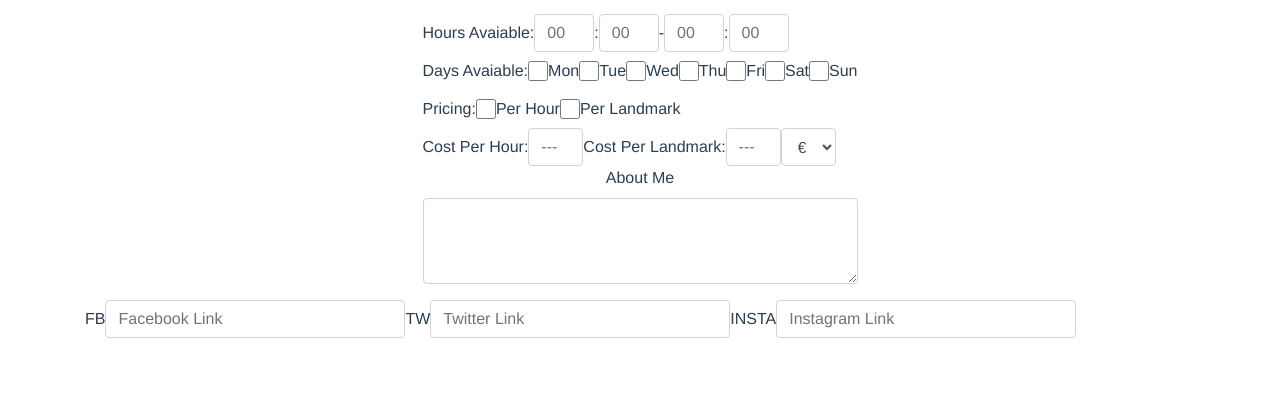
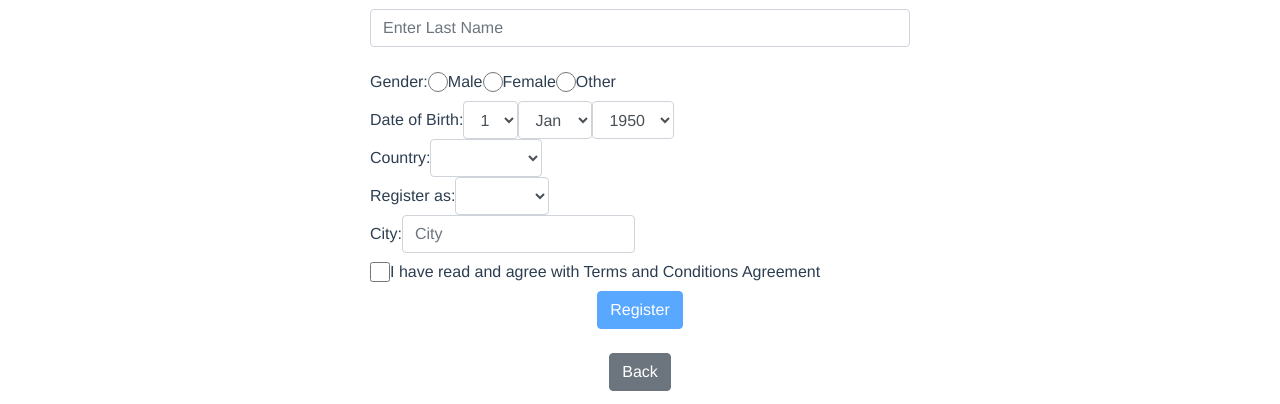
Before and after one commit to wildwest25/TourMeIn, a Vue app in the folder tourmein/: page /register in a window 1280 px wide. Before the commit this address led to /guide_profile. Shown: the part 446-850 px from the top of the page. Before the commit the page ends 800 px from the top, so only its background shows below. Built offline with nearby package versions, Linux system fonts and the light colour scheme; no server answers; the database is empty; sample sign-in values are in the browser's storage.

Commit message:
Detekcija uloge guide/user nakon login/register (firestore), testiranje povljacenja informacija sa firebase-a

```diff
--- a/tourmein/package.json
+++ b/tourmein/package.json
@@ -10,6 +10,7 @@
     "core-js": "^3.6.5",
     "eslint": "^7.18.0",
     "firebase": "^8.2.1",
+    "moment": "^2.29.1",
     "vue": "^2.6.11",
     "vue-router": "^3.2.0"
   },
--- a/tourmein/src/App.vue
+++ b/tourmein/src/App.vue
@@ -53,21 +53,36 @@
 
 <script>
 import store from '@/store';
-import { firebase } from '@/firebase';
+import { firebase, db } from '@/firebase';
 import router from '@/router';
 
 firebase.auth().onAuthStateChanged((user) => {
 	const currentRoute = router.currentRoute;
 
-	// TODO: zamjenit i sloziti da ako je guide logiran da ide na guide profile ako ne na user pocetnu
+	// * RIJESENO :) zamjenit i sloziti da ako je guide logiran da ide na guide profile ako ne na user pocetnu
 	if (user) {
 		// User is signed in.
 		console.log(user.email);
 		store.currentUser = user.email;
 
-		if (!currentRoute.meta.needsUser) {
-			router.push({ name: 'Guide_profile' });
-		}
+		db.collection('user')
+			.where('email', '==', user.email)
+			.get()
+			.then((querySnapshot) => {
+				querySnapshot.forEach((doc) => {
+					// doc.data() is never undefined for query doc snapshots
+					console.log(doc.id, ' => ', doc.data());
+
+					if (!currentRoute.meta.needsUser && doc.guide == 'true') {
+						router.push({ name: 'Guide_profile' });
+					} else if (!currentRoute.meta.needsUser && !doc.guide) {
+						router.push({ name: 'User_profile' });
+					}
+				});
+			})
+			.catch((error) => {
+				console.log('Error getting documents: ', error);
+			});
 	} else {
 		// User is not signed in.
 		console.log('No user');
--- a/tourmein/src/views/Login.vue
+++ b/tourmein/src/views/Login.vue
@@ -54,8 +54,6 @@ export default {
 	},
 	methods: {
 		login() {
-			console.log('login...' + this.email);
-
 			firebase
 				.auth()
 				.signInWithEmailAndPassword(this.email, this.password)
--- a/tourmein/src/views/My_pervious_tours-guide.vue
+++ b/tourmein/src/views/My_pervious_tours-guide.vue
@@ -6,11 +6,7 @@
 			</div>
 		</div>
 		<div class="col-8 offset-1">
-      <user-card
-        v-for="card in filteredCards"
-        :key="card.url"
-        :info="card"
-      />
+			<user-card v-for="card in filteredCards" :key="card.url" :info="card" />
 		</div>
 		<!--<div class="col-4">
             Sidebar
@@ -19,9 +15,9 @@
 </template>
 <script>
 // @ is an alias to /src
-import UserCard from "@/components/UserCard.vue";
-import store from "@/store";
-import { db } from "@/firebase";
+import UserCard from '@/components/UserCard.vue';
+import store from '@/store';
+import { db } from '@/firebase';
 
 // let cards = [];
 
@@ -49,9 +45,9 @@ cards = [
 ];*/
 
 export default {
-  name: "home",
-  props: ["id"],
-  data: function () {
+	name: 'home',
+	props: ['id'],
+	data: function() {
 		return {
 			cards: [],
 			store,
@@ -59,13 +55,32 @@ export default {
 	},
 	mounted() {
 		//* dohvat iz Firebasea
-    this.getPosts();
+		this.getPrevTours();
 	},
 	methods: {
-    getPosts() {
-      console.log("firebase dohvat...")
+		getPrevTours() {
+			console.log('firebase dohvat...');
 
-      db.collection("posts")
+			db.collection('tours')
+				.get()
+				.then((query) => {
+					this.cards = [];
+					query.forEach((doc) => {
+						//console.log('ID: ', doc.id);
+						//console.log('Podaci: ', doc.data());
+
+						const data = doc.data();
+
+						this.cards.push({
+							id: doc.id,
+							time: data.date, //TODO: 17:31 timestamp #5 part 2
+							description: data.userName,
+							rated: data.rated,
+							monuments: data.monuments,
+							lang: doc.languages,
+						});
+					});
+				});
 		},
 	},
 	computed: {
--- a/tourmein/src/views/Register.vue
+++ b/tourmein/src/views/Register.vue
@@ -62,14 +62,24 @@
 						<div class="form-inline">
 							<label for="gender"> Gender: </label>
 							<div>
-								<input type="radio" name="gen" id="male" style="width: 20px" class="form-control" />
+								<input
+									type="radio"
+									v-model="newGender"
+									name="gen"
+									id="male"
+									value="male"
+									style="width: 20px"
+									class="form-control"
+								/>
 							</div>
 							<label for="male"> Male </label>
 							<div>
 								<input
 									type="radio"
+									v-model="newGender"
 									name="gen"
 									id="female"
+									value="female"
 									style="width: 20px"
 									class="form-control"
 								/>
@@ -78,8 +88,10 @@
 							<div>
 								<input
 									type="radio"
+									v-model="newGender"
 									name="gen"
 									id="other"
+									value="other"
 									style="width: 20px"
 									class="form-control"
 								/>
@@ -118,68 +130,60 @@
 						<div class="form-inline">
 							<label for="costPerHour"> Country: </label>
 							<div class="form-group">
-								<select class="form-control" id="country">
-									<option>Croatia</option>
-									<option>Germany</option>
-									<option>Italy</option>
-									<option>Slovenia</option>
+								<select class="form-control" id="fromcountry" v-model="fromCountry">
+									<option value="Croatia">Croatia</option>
+									<option value="Germany">Germany</option>
+									<option value="Italy">Italy</option>
+									<option value="Slovenia">Slovenia</option>
 								</select>
 							</div>
 						</div>
 						<div class="form-inline">
 							<label for="registerAs"> Register as: </label>
 							<div class="form-group">
-								<select class="form-control" id="registerAs">
-									<option>Tourist</option>
-									<option>Guide</option>
+								<select class="form-control" id="registerAs" v-model="isGuide">
+									<option value="">Tourist</option>
+									<option value="true">Guide</option>
 								</select>
 							</div>
 						</div>
 						<div class="form-inline">
 							<label for="exampleCity">City:</label>
-							<input type="city" class="form-control" id="exampleCity" placeholder="City" />
+							<input
+								type="city"
+								class="form-control"
+								id="exampleCity"
+								placeholder="City"
+								v-model="newCity"
+							/>
 						</div>
 						<div class="form-inline">
 							<input
 								type="checkbox"
-								name="agree"
-								id="agree"
+								id="terms_and_conditions"
 								style="width: 20px"
 								class="form-control"
+								onchange="document.getElementById('btRegister').disabled = !this.checked;"
 							/>
 							<label for="perHour">
 								I have read and agree with Terms and Conditions Agreement
 							</label>
 						</div>
 						<div class="form-group">
-							<label for="imageUrl">Image URL</label>
-							<input
-								v-model="newImageUrl"
-								type="text"
-								class="form-control ml-2"
-								placeholder="Enter the image URL"
-								id="imageUrl"
-							/>
-						</div>
-						<div class="form-group">
-							<label for="imageDescription">Description</label>
-							<input
-								v-model="newImageDescription"
-								type="text"
-								class="form-control ml-2"
-								placeholder="Enter the image description"
-								id="imageDescription"
-							/>
-						</div>
-						<div class="form-group">
 							<button
 								type="button"
+								id="btRegister"
 								@click="signup"
 								@click.prevent="postNewInfo"
 								class="btn btn-primary"
+								disabled="disabled"
 							>
 								Register
 							</button>
+							<div>
+								<br />
+								<a href="login" class="btn btn-secondary">Back</a>
+							</div>
 						</div>
 					</form>
 				</div>
@@ -199,27 +203,35 @@ export default {
 			email: '',
 			newUsername: '',
 			password: '',
-			newImageDescription: '',
-			newimageUrl: '',
 			firstname: '',
 			lastname: '',
+			gender: '',
+			//! country: '',
+			city: '',
+			isguide: '',
 		};
 	},
 	methods: {
 		postNewInfo() {
+			const email = this.email;
 			const username = this.newUsername;
 			const firstname = this.newFirstname;
 			const lastname = this.newLastname;
-			const imageUrl = this.newImageUrl;
-			const imageDescription = this.newImageDescription;
+			const gender = this.newGender;
+			//! const country = this.newfromCountry;
+			const city = this.newCity;
+			const isguide = this.isGuide;
 
-			db.collection('users')
+			db.collection('user')
 				.add({
+					email: email,
 					username: username,
 					firstname: firstname,
 					lastname: lastname,
-					url: imageUrl,
-					desc: imageDescription,
+					gender: gender,
+					//! country: country,
+					city: city,
+					guide: isguide,
 					registered_at: Date.now(),
 				})
 				.then(() => {
```
Also changed, not shown: 1 other file (tests, documents, lock files or other folders). Lines whose indentation alone changed are shown as unchanged.
